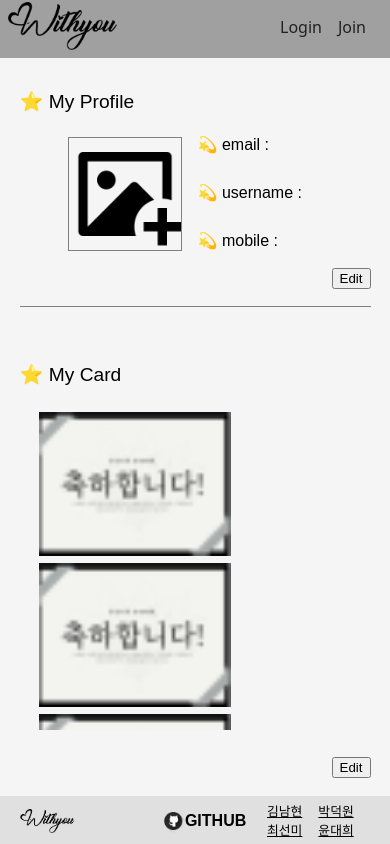
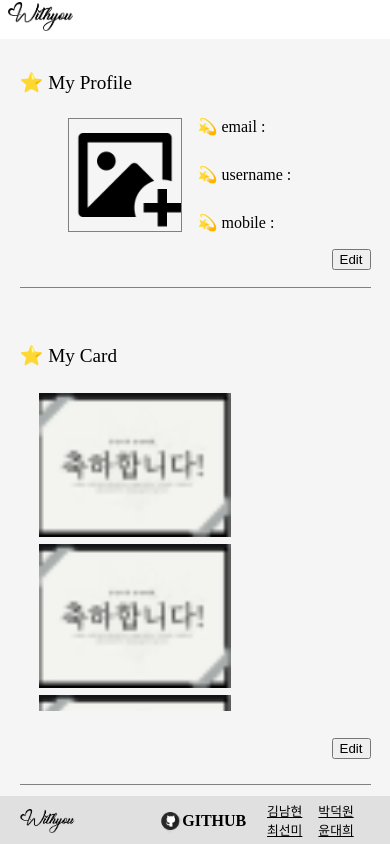
Before and after one commit to onniseonmi/Withyou, a React (Create React App) app in the folder client/: page /mypage in a window 390 px wide. Built offline with nearby package versions, Linux system fonts and the light colour scheme.

Commit message:
Updated Ladning CSS

```diff
--- a/client/src/css/Footer.css
+++ b/client/src/css/Footer.css
@@ -1,5 +1,5 @@
 #footer {
-  font-family: sans-serif;
+  font-family: GulimChe;
   position: absolute;
   bottom: 0;
   left: 50%;
--- a/client/src/css/LandingPage.css
+++ b/client/src/css/LandingPage.css
@@ -34,9 +34,13 @@
     cursor: pointer;
   }
 
-  .landing_img {
+  .landing {
+    background-image: url( "../../src/images/landing.jpg" );
     width: 100%;
+    height: 100%;
     display: inline;
+    resize: both;
+    overflow: scroll;
     /* border: 3px solid hotpink; */
     object-fit: fill;
   }
--- a/client/src/css/Login.css
+++ b/client/src/css/Login.css
@@ -5,7 +5,7 @@
   width: 100%;
   height: 100%;
   background-color: white;
-  font-family: sans-serif;
+  font-family: GulimChe;
 }
 .button {
   cursor: pointer;
--- a/client/src/css/Mypage.css
+++ b/client/src/css/Mypage.css
@@ -1,5 +1,5 @@
 #mypage {
-  font-family: sans-serif;
+  font-family: GulimChe;
   display: flex;
   flex-direction: column;
   padding-top: 2rem;
--- a/client/src/css/Nav.css
+++ b/client/src/css/Nav.css
@@ -1,6 +1,6 @@
 .nav-container {
   width: 100%;
-  background-color: #a0a0a0;
+  background-color: white;
 }
 
 .title img {
@@ -23,15 +23,11 @@
   margin-right: 1rem;
   cursor: pointer;
   color: #212121 !important;
-  font-family: "Noto Sans";
+  font-family: "GulimChe";
 }
 
-/* @media screen and (min-width: 900px) {
-
-} */
-
 @media screen and (max-width: 900px) {
-  /* .nav-container {
+  .nav-container {
     width: 100%;
     height: 10%;
     background-color: white;
@@ -46,5 +42,5 @@
     margin-top: 0.5%;
     margin-left: 0.5rem;
     height: 1.8rem;
-  } */
+  }
 }
--- a/client/src/index.css
+++ b/client/src/index.css
@@ -2,7 +2,7 @@ body {
   margin: 0;
   font-family: -apple-system, BlinkMacSystemFont, 'Segoe UI', 'Roboto', 'Oxygen',
     'Ubuntu', 'Cantarell', 'Fira Sans', 'Droid Sans', 'Helvetica Neue',
-    sans-serif;
+    GulimChe;
   -webkit-font-smoothing: antialiased;
   -moz-osx-font-smoothing: grayscale;
 }
--- a/client/src/pages/LandingPage.js
+++ b/client/src/pages/LandingPage.js
@@ -12,12 +12,11 @@ const LandingPage = () => {
   return (
   <div>
       <div className="landing">
-      <img className="landing_img" src={landing} alt="landing"></img>
       <div className="main-get-started">
           <button className="main-get-started-btn">
             <Link to="/editpage">시작하기</Link>
           </button>
-        </div>
+      </div>
       </div>
 
       <div className="section1">
```
